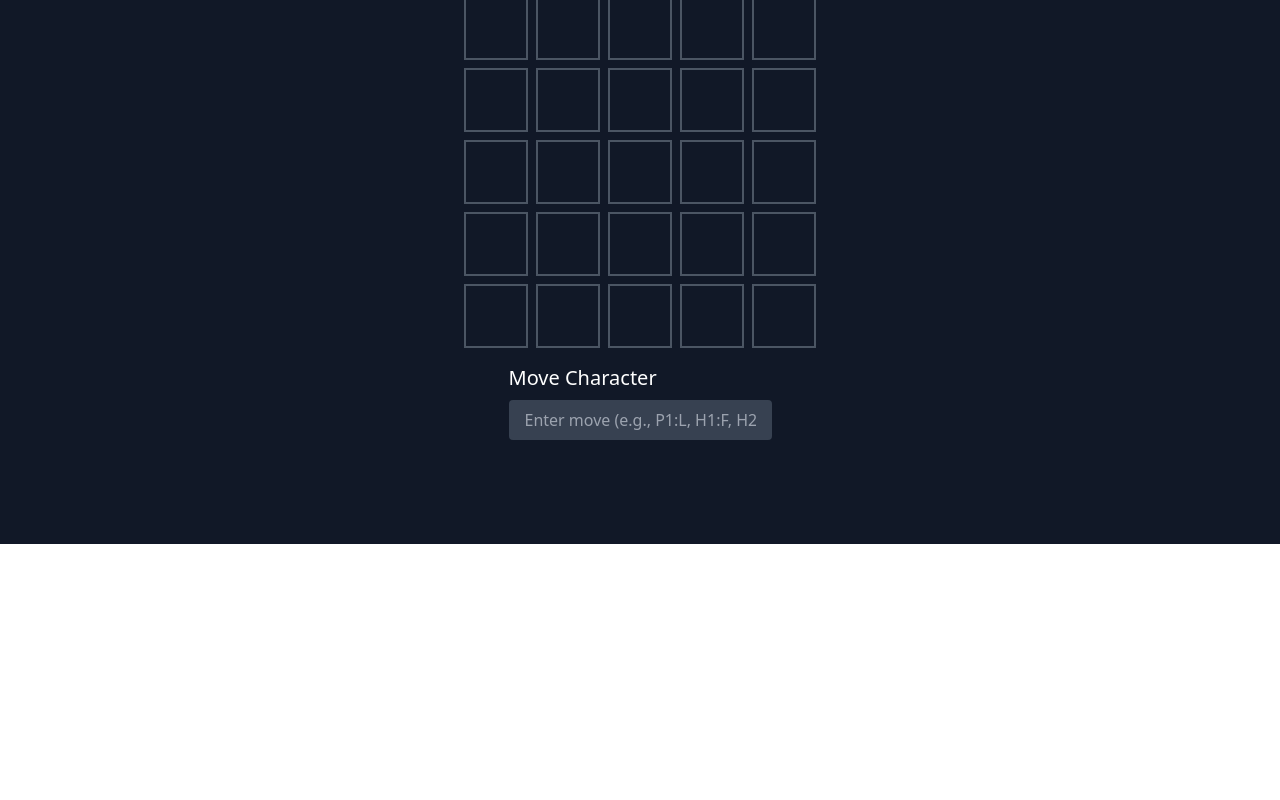
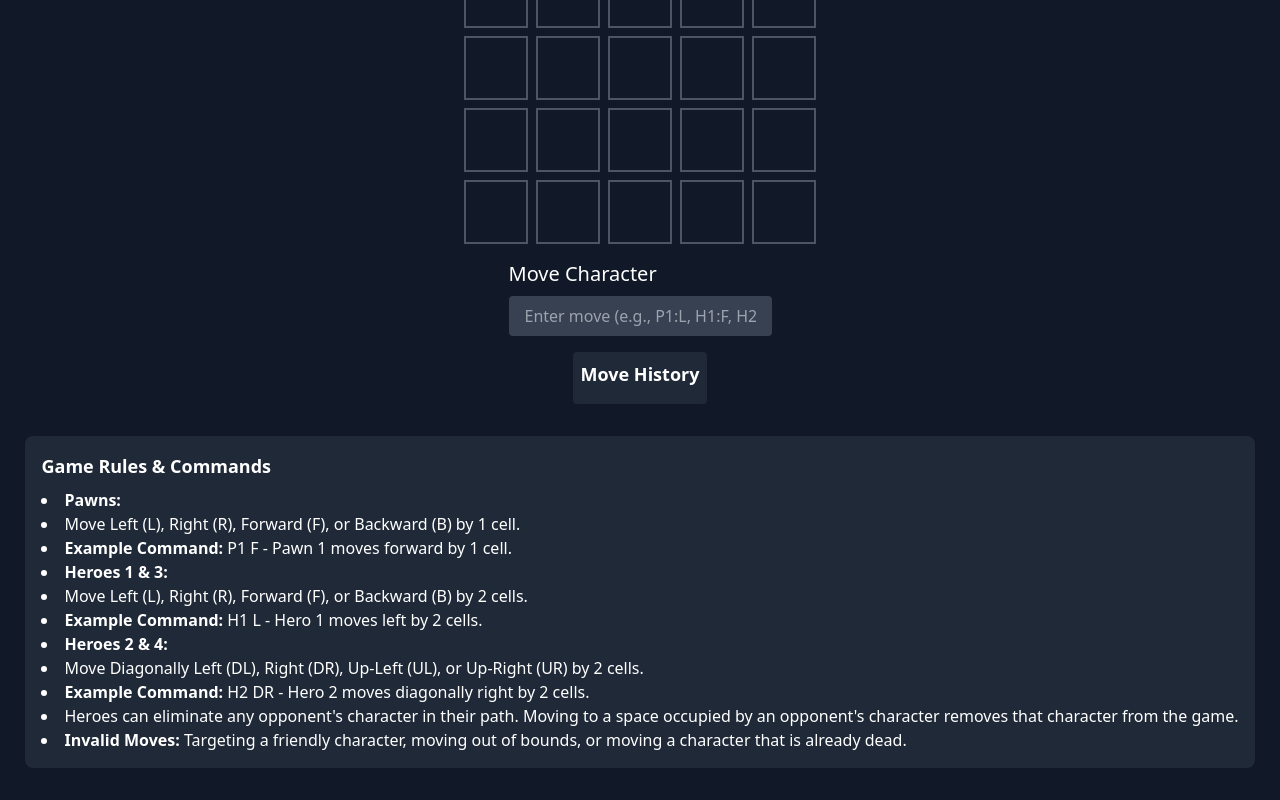
Before and after one commit to Pradeep8531/chess-frontendw, a React (Create React App) app: page / in a window 1280 px wide. Shown: the part 256-1056 px from the top of the page. Before the commit the page ends 800 px from the top, so only its background shows below. Built offline with nearby package versions, Linux system fonts and the light colour scheme.

Commit message:
Added Move History

```diff
--- a/src/components/GridGame.jsx
+++ b/src/components/GridGame.jsx
@@ -2,6 +2,7 @@ import React, { useState } from 'react';
 import Grid from './grid';
 import CharacterSelection from './CharacterSelection';
 import Movecharacter from './Movecharacter';
+import Details from './details';
 
 const GridGame = () => {
     const initialGrid = [
@@ -18,6 +19,8 @@ const GridGame = () => {
     const [selectedCharacter, setSelectedCharacter] = useState(null);
     const [playerTurn, setPlayerTurn] = useState(1);
     const [warningMessage, setWarningMessage] = useState("");
+    const [moveHistory, setMoveHistory] = useState([]);
+
 
     const [killedPlayer1Characters, setKilledPlayer1Characters] = useState([]);
     const [killedPlayer2Characters, setKilledPlayer2Characters] = useState([]);
@@ -70,6 +73,25 @@ const GridGame = () => {
 
     const handleMove = (character, direction) => {
 
+        const validPawnDirections = ['L', 'R', 'F', 'B'];
+    const validHero1And3Directions = ['L', 'R', 'F', 'B'];
+    const validHero2And4Directions = ['FL', 'FR', 'BL', 'BR'];
+
+    let validDirections = [];
+
+    if (character.startsWith('P')) {
+        validDirections = validPawnDirections;
+    } else if (character === 'H1' || character === 'H3') {
+        validDirections = validHero1And3Directions;
+    } else if (character === 'H2' || character === 'H4') {
+        validDirections = validHero2And4Directions;
+    }
+
+    if (!validDirections.includes(direction)) {
+        setWarningMessage(`Invalid direction! ${character} cannot move in the direction '${direction}'.`);
+        setTimeout(() => setWarningMessage(""), 2000);
+        return;
+    }
 
             if (killedPlayer1Characters.length === 5) {
                 alert("Player 2 wins! Start a new game.");
@@ -161,19 +183,21 @@ const GridGame = () => {
             }
         }
 
+        const moveDetails = `Player ${playerTurn} : ${character} : ${direction}`;
+setMoveHistory([...moveHistory, moveDetails]);
+
         cellsToCheck.forEach(([r, c]) => {
             if (r >= 0 && r < 5 && c >= 0 && c < 5) {
                 const targetCell = grid[r][c];
                 if (playerTurn === 1 && ["P4", "P5", "P6", "H3", "H4"].includes(targetCell)) {
-                    setKilledPlayer2Characters([...killedPlayer2Characters, targetCell]); // Add to killedPlayer2 list
+                    setKilledPlayer2Characters([...killedPlayer2Characters, targetCell]);
                     grid[r][c] = null;
                 }
                 if (playerTurn === 2 && ["P1", "P2", "P3", "H1", "H2"].includes(targetCell)) {
-                    setKilledPlayer1Characters([...killedPlayer1Characters, targetCell]); // Add to killedPlayer1 list
+                    setKilledPlayer1Characters([...killedPlayer1Characters, targetCell]);
                     grid[r][c] = null;
                 }
             }
-            //checkWinner();
         });
 
         if (newRow >= 0 && newRow < 5 && newCol >= 0 && newCol < 5) {
@@ -231,6 +255,15 @@ const GridGame = () => {
             <Grid grid={grid} onCellClick={handleCellClick} />
 
             <Movecharacter onMove={handleMove} />
+            <div className="move-history mt-4 p-2 bg-gray-800 rounded">
+                <h2 className="text-lg font-semibold mb-2">Move History</h2>
+                    <ul>
+                        {moveHistory.map((move, index) => (
+                        <li key={index}>{move}</li>
+                    ))}
+            </ul>
+            </div>
+            <Details/>
         </div>
     );
 };
--- /dev/null
+++ b/src/components/details.jsx
@@ -0,0 +1,31 @@
+const Details = () => {
+    return (
+        <div className="mt-8 mb-8 bg-gray-800 p-4 rounded-lg">
+            <h2 className="text-lg font-bold mb-2">Game Rules & Commands</h2>
+            <ul className="list-disc list-inside">
+                <li><strong>Pawns:</strong>
+                    <ul className="list-disc list-inside">
+                        <li>Move Left (L), Right (R), Forward (F), or Backward (B) by 1 cell.</li>
+                        <li><strong>Example Command:</strong> <span className="text-white">P1 F</span> - Pawn 1 moves forward by 1 cell.</li>
+                    </ul>
+                </li>
+                <li><strong>Heroes 1 & 3:</strong>
+                    <ul className="list-disc list-inside">
+                        <li>Move Left (L), Right (R), Forward (F), or Backward (B) by 2 cells.</li>
+                        <li><strong>Example Command:</strong> <span className="text-white">H1 L</span> - Hero 1 moves left by 2 cells.</li>
+                    </ul>
+                </li>
+                <li><strong>Heroes 2 & 4:</strong>
+                    <ul className="list-disc list-inside">
+                        <li>Move Diagonally Left (DL), Right (DR), Up-Left (UL), or Up-Right (UR) by 2 cells.</li>
+                        <li><strong>Example Command:</strong> <span className="text-white">H2 DR</span> - Hero 2 moves diagonally right by 2 cells.</li>
+                    </ul>
+                </li>
+                <li>Heroes can eliminate any opponent's character in their path. Moving to a space occupied by an opponent's character removes that character from the game.</li>
+                <li><strong>Invalid Moves:</strong> Targeting a friendly character, moving out of bounds, or moving a character that is already dead.</li>
+            </ul>
+        </div>
+    );
+}
+
+export default Details;
```
